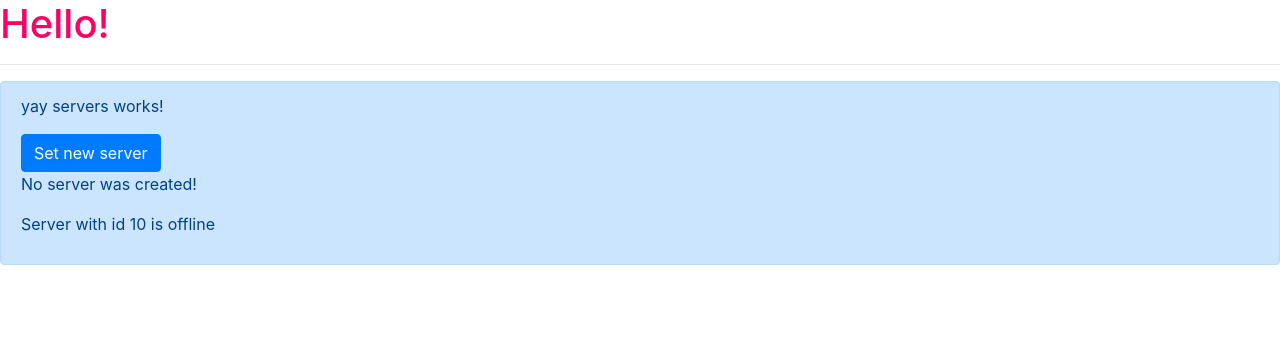
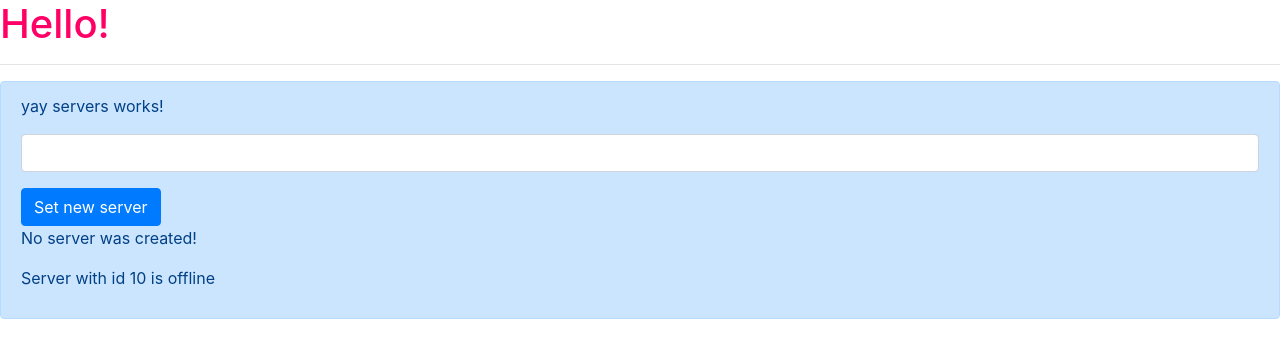
Before and after one commit to himais/the-complete-guide-to-angular-6, an Angular app in the folder main_code/: page / in a window 1280 px wide. Shown: the top 358 px of the page. Built offline with nearby package versions, Linux system fonts and the light colour scheme.

Commit message:
feat: Passa dados para do evento para o ts

```diff
--- a/main_code/src/app/app.module.ts
+++ b/main_code/src/app/app.module.ts
@@ -1,5 +1,6 @@
 import { BrowserModule } from '@angular/platform-browser';
 import { NgModule } from '@angular/core';
+import { FormsModule } from '@angular/forms';
 
 import { AppComponent } from './app.component';
 import { ServerComponent } from './server/server.component';
@@ -12,7 +13,8 @@ import { ServersComponent } from './servers/servers.component'; //Referencia o l
     ServersComponent
   ],
   imports: [
-    BrowserModule
+    BrowserModule,
+    FormsModule
   ],
   providers: [],
   bootstrap: [AppComponent] //serves as root component / avisa qual componente é o principal no start da aplicação
--- a/main_code/src/app/servers/servers.component.html
+++ b/main_code/src/app/servers/servers.component.html
@@ -1,6 +1,12 @@
 <p>
   yay servers works!
 </p>
+<input
+  class="form-control"
+  (input)="onUpdateServerName($event)"> <!-- $event variável reservada para ser usada dentro de templates, que carrega o obj do evento -->
+  <p>
+    {{ serverName }}
+  </p>
 <button
   class="btn btn-primary"
   [disabled]="!allowNewServer"
@@ -8,6 +14,9 @@
   >
   <!-- [disabled]="!allowNewServer" => seta o valor diretamente na propriedade da tag | [disabled] sintaxe reconhecida pelo angular
        (click)="onCreateServer()" => define método que será chamado no evento onclick.
+
+       Quais propriedades estão disponíveis?
+       Google it! => YOUR_ELEMENT properties or YOUR_ELEMENT events.
   -->
   Set new server
 </button>
--- a/main_code/src/app/servers/servers.component.ts
+++ b/main_code/src/app/servers/servers.component.ts
@@ -13,6 +13,7 @@ import { Component, OnInit } from '@angular/core';
 export class ServersComponent implements OnInit {
   allowNewServer = false;
   serverMessage = 'No server was created!';
+  serverName = '';
   constructor() {
     setTimeout(() => {
       this.allowNewServer = true;
@@ -26,4 +27,8 @@ export class ServersComponent implements OnInit {
     this.serverMessage = 'Server was created!';
   }
 
+  onUpdateServerName(event: Event){
+    this.serverName = (<HTMLInputElement>event.target).value; //informa ao ts que o tipo é html input element para pegar o value do target
+  }
+
 }
```
